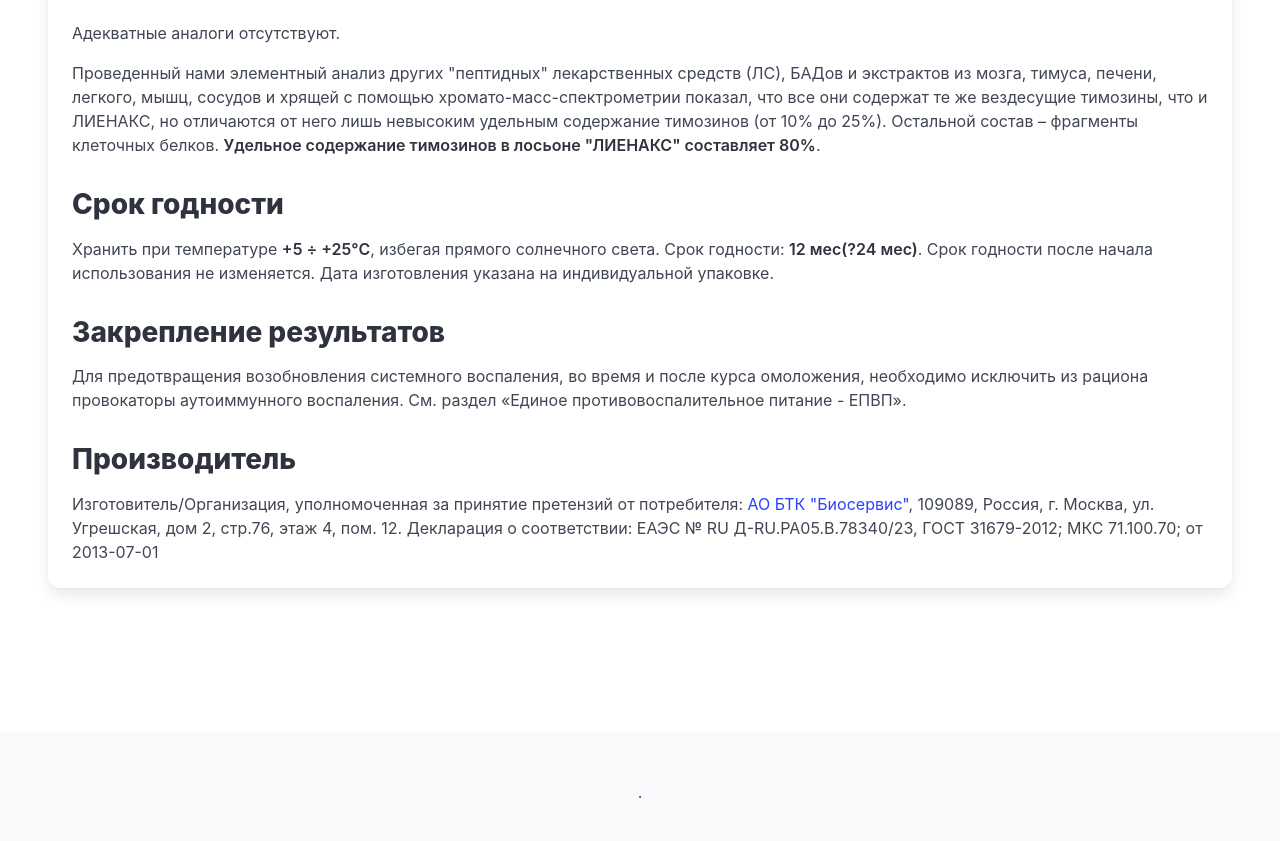
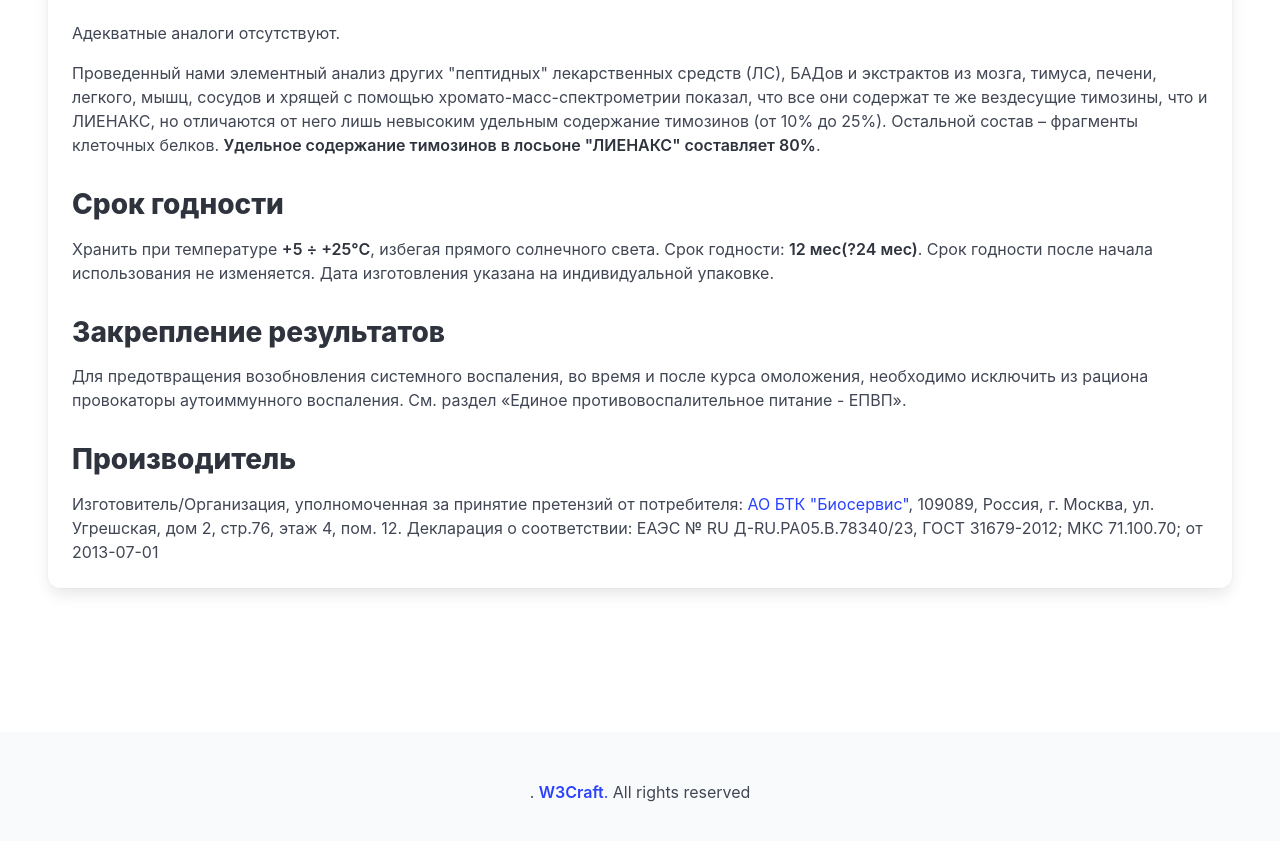
Before and after one commit to w3craft/lienax, a Jekyll site: the page built from index.html, in a window 1280 px wide and 900 px high, scrolled down 2789 px. Shown: the top 841 px of the window. Built offline with Jekyll 4.4.1, drawn with Linux system fonts in a browser that asks for light colours.

Commit message:
Update footer.html

```diff
--- a/_includes/footer.html
+++ b/_includes/footer.html
@@ -1,7 +1,9 @@
 <footer class="footer">
   <div class="content has-text-centered">
     <p>
-      .
+      .{{ site.copyright | escape }}
+      <a href="https://w3craft.ru"><strong> W3Craft</strong>. </a>
+       All rights reserved
     </p>
   </div>
 </footer>
```
